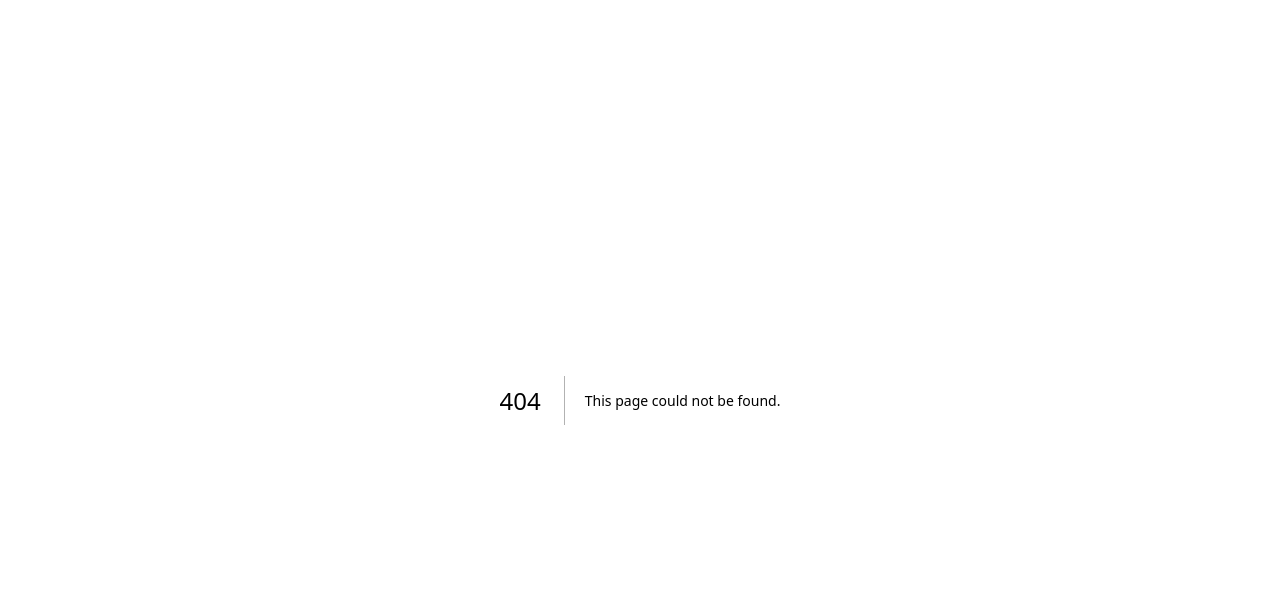
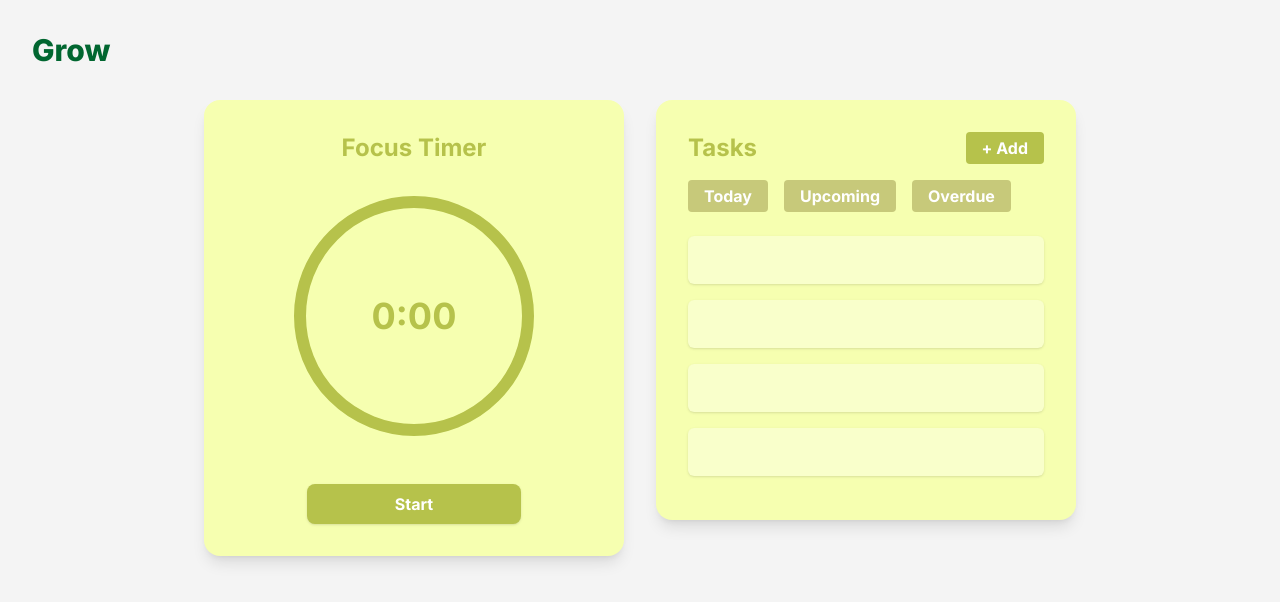
Before and after one commit to hanxxiiz/spriggly-final, a Next.js app: page /dashboard/Focus in a window 1280 px wide. Before the commit this address had no page. Shown: the top 602 px of the page. Built offline with nearby package versions, Linux system fonts and the light colour scheme.

Commit message:
added two other plants

```diff
--- /dev/null
+++ b/src/app/dashboard/Focus/page.tsx
@@ -0,0 +1,98 @@
+'use client';
+import { useState } from 'react';
+
+export default function FocusPage() {
+  const [showAddTaskModal, setShowAddTaskModal] = useState(false);
+  const [showFocusTimerModal, setShowFocusTimerModal] = useState(false);
+
+  return (
+    <main className="flex-1 flex flex-col bg-[#F4F4F4] min-h-screen py-8 px-8 relative">
+      <h1 className="text-3xl font-extrabold text-green-800 mb-8">Grow</h1>
+      <div className="flex flex-col md:flex-row gap-8 justify-center items-start">
+        {/* Focus Timer Card */}
+        <div className="bg-[#F6FFB0] rounded-2xl shadow-lg p-8 flex-1 min-w-[320px] max-w-[420px] flex flex-col items-center" style={{ minHeight: '420px' }}>
+          <h2 className="text-2xl font-bold text-[#B6C24B] mb-8">Focus Timer</h2>
+          <div className="flex items-center justify-center w-full mb-8">
+            <div className="rounded-full border-[12px] border-[#B6C24B] w-60 h-60 flex items-center justify-center bg-[#F6FFB0]">
+              <span className="text-4xl font-bold text-[#B6C24B]">0:00</span>
+            </div>
+          </div>
+          <button className="mt-4 bg-[#B6C24B] text-white font-bold px-12 py-2 rounded-lg shadow" style={{ width: '60%' }} onClick={() => setShowFocusTimerModal(true)}>Start</button>
+        </div>
+        {/* Tasks Card */}
+        <div className="bg-[#F6FFB0] rounded-2xl shadow-lg p-8 flex-1 min-w-[320px] max-w-[420px] flex flex-col" style={{ minHeight: '420px' }}>
+          <div className="flex items-center justify-between mb-4">
+            <h2 className="text-2xl font-bold text-[#B6C24B]">Tasks</h2>
+            <button className="bg-[#B6C24B] text-white font-bold px-4 py-1 rounded" onClick={() => setShowAddTaskModal(true)}>+ Add</button>
+          </div>
+          <div className="flex space-x-4 mb-6">
+            <button className="bg-[#C7C97A] text-white font-bold px-4 py-1 rounded">Today</button>
+            <button className="bg-[#C7C97A] text-white font-bold px-4 py-1 rounded">Upcoming</button>
+            <button className="bg-[#C7C97A] text-white font-bold px-4 py-1 rounded">Overdue</button>
+          </div>
+          <div className="flex flex-col gap-4 flex-1">
+            {[0,1,2,3].map(i => (
+              <div key={i} className="bg-[#F9FFCB] rounded-md h-12 shadow" />
+            ))}
+          </div>
+        </div>
+      </div>
+      {/* Add Task Modal */}
+      {showAddTaskModal && (
+        <div className="fixed inset-0 z-50 flex items-center justify-center backdrop-blur-sm">
+          <div className="bg-[#F6FFB0] rounded-2xl shadow-xl p-10 w-full max-w-xl flex flex-col items-center border-2 border-[#E3E7A1]">
+            <h2 className="text-3xl font-bold text-[#B6C24B] mb-8">Add Task</h2>
+            <form className="w-full flex flex-col gap-6">
+              <div>
+                <label className="block text-lg font-semibold text-[#B6C24B] mb-1">Task Name</label>
+                <input type="text" className="w-full rounded-md border border-[#B6C24B] px-4 py-2 bg-[#F9FFCB] text-[#B6C24B] font-semibold focus:outline-none" />
+              </div>
+              <div>
+                <label className="block text-lg font-semibold text-[#B6C24B] mb-1">Description</label>
+                <textarea className="w-full rounded-md border border-[#B6C24B] px-4 py-2 bg-[#F9FFCB] text-[#B6C24B] font-semibold focus:outline-none" rows={3} />
+              </div>
+              <div className="flex flex-col md:flex-row gap-4">
+                <div className="flex-1">
+                  <label className="block text-lg font-semibold text-[#B6C24B] mb-1">Priority Level</label>
+                  <select className="w-full rounded-md border border-[#B6C24B] px-4 py-2 bg-[#E3E7A1] text-[#B6C24B] font-semibold focus:outline-none">
+                    <option>High</option>
+                    <option>Medium</option>
+                    <option>Low</option>
+                  </select>
+                </div>
+                <div className="flex-1">
+                  <label className="block text-lg font-semibold text-[#B6C24B] mb-1">Due Date</label>
+                  <input type="date" className="w-full rounded-md border border-[#B6C24B] px-4 py-2 bg-[#F9FFCB] text-[#B6C24B] font-semibold focus:outline-none" />
+                </div>
+              </div>
+              <button type="button" className="mt-4 bg-[#B6C24B] text-white font-bold px-10 py-2 rounded-lg mx-auto" onClick={() => setShowAddTaskModal(false)}>Add</button>
+            </form>
+          </div>
+        </div>
+      )}
+      {/* Focus Timer Modal */}
+      {showFocusTimerModal && (
+        <div className="fixed inset-0 z-50 flex items-center justify-center backdrop-blur-sm">
+          <div className="bg-[#F6FFB0] rounded-2xl shadow-xl p-8 w-full max-w-md flex flex-col items-center border-2 border-[#E3E7A1]">
+            <h2 className="text-3xl font-bold text-[#B6C24B] mb-8">Focus Timer</h2>
+            <form className="w-full flex flex-col gap-6 items-center">
+              <div className="flex w-full items-center justify-between mb-2">
+                <label className="text-lg font-semibold text-[#B6C24B]">Session Duration</label>
+                <select className="rounded-md border border-[#B6C24B] px-4 py-1 bg-[#E3E7A1] text-[#B6C24B] font-semibold focus:outline-none">
+                  <option>Custom</option>
+                  <option>25:00</option>
+                  <option>50:00</option>
+                </select>
+              </div>
+              <div className="flex w-full items-center justify-between mb-2">
+                <label className="text-lg font-semibold text-[#B6C24B]">Enter custom focus time</label>
+                <input type="text" className="rounded-md border border-[#B6C24B] px-4 py-1 bg-[#F9FFCB] text-[#B6C24B] font-semibold focus:outline-none w-32" />
+              </div>
+              <button type="button" className="mt-4 bg-[#B6C24B] text-white font-bold px-10 py-2 rounded-lg mx-auto" onClick={() => setShowFocusTimerModal(false)}>Add</button>
+            </form>
+          </div>
+        </div>
+      )}
+    </main>
+  );
+}
--- a/src/app/dashboard/my_plants/page.tsx
+++ b/src/app/dashboard/my_plants/page.tsx
@@ -20,18 +20,18 @@ const plants = [
     sceneUrl: 'https://prod.spline.design/7400UXKffZI7SomF/scene.splinecode', // 🌼 Another plant
   },
   {
-    plantName: '',
-    description: '',
-    locked: true,
+    plantName: 'Wild Cactus',
+    description: 'HELL YEAHHHHHH',
+    locked: false,
     level: 5,
-    sceneUrl: '',
+    sceneUrl: 'https://prod.spline.design/5M0Y5knIgZ4jDtlJ/scene.splinecode',
   },
   {
-    plantName: '',
-    description: '',
-    locked: true,
+    plantName: 'Spooky Pumpkin',
+    description: 'HELL YEAHHH BABYYYYY',
+    locked: false,
     level: 5,
-    sceneUrl: '',
+    sceneUrl: 'https://prod.spline.design/14E85RrSyiU8AVlp/scene.splinecode',
   },
 ];
 
```
